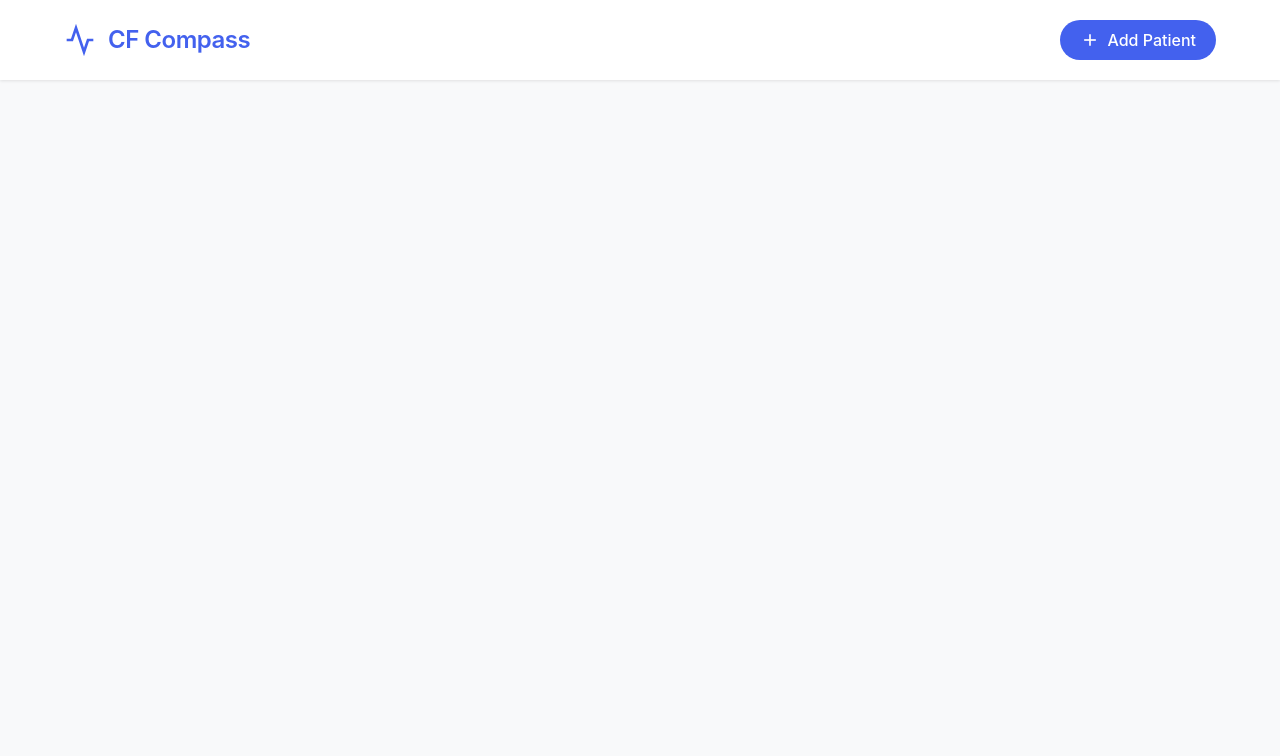
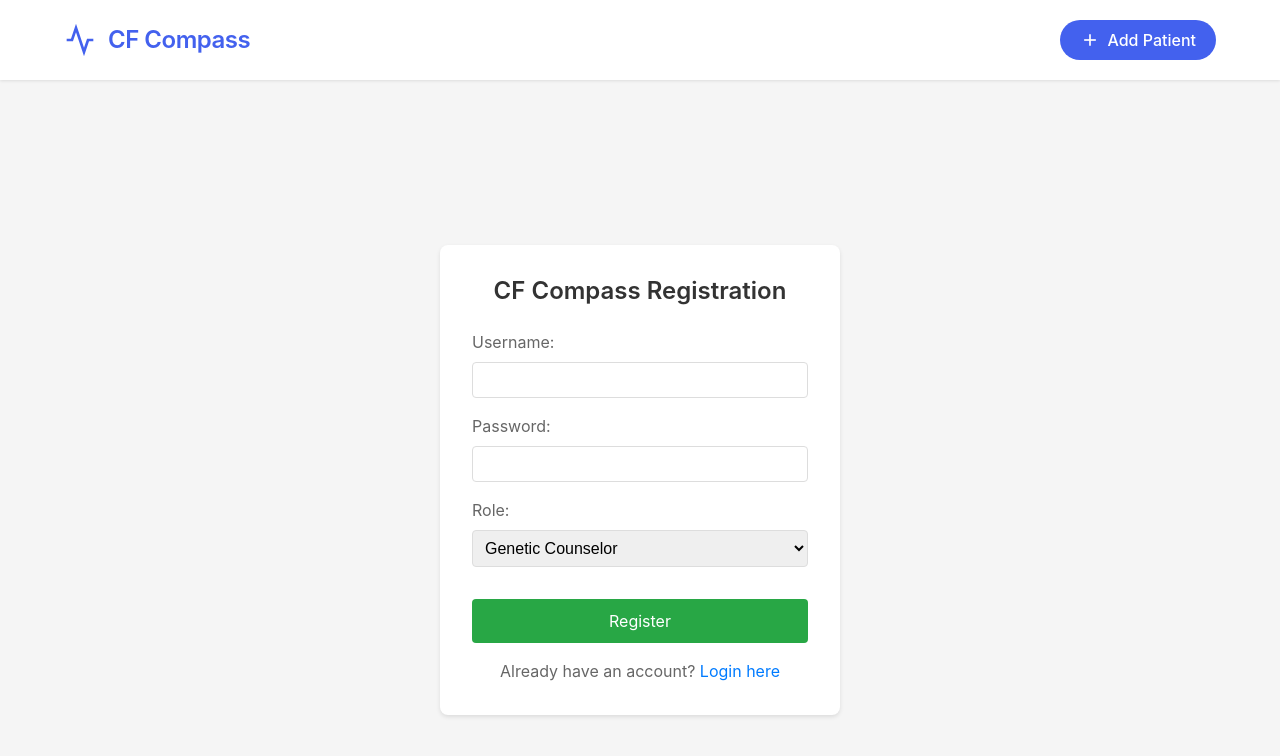
Before and after one commit to sandeep-adem-93/CF-Compass, a React (Create React App) app in the folder cf-compass v4/cf-compass-frontend/: page /register in a window 1280 px wide. Shown: the top 756 px of the page. Built offline with nearby package versions, Linux system fonts and the light colour scheme; no server answers.

Commit message:
attempt2

```diff
--- a/cf-compass v4/cf-compass-frontend/src/App.js
+++ b/cf-compass v4/cf-compass-frontend/src/App.js
@@ -5,6 +5,7 @@ import PatientDetails from './pages/PatientDetails';
 import Navbar from './components/Navbar';
 import AddPatientModal from './components/AddPatientModal';
 import Login from './pages/Login';
+import Register from './pages/Register';
 import { uploadPatientData, getPatients } from './services/patientService';
 import './App.css';
 
@@ -53,6 +54,7 @@ function App() {
         <main className="app-content">
           <Routes>
             <Route path="/login" element={<Login />} />
+            <Route path="/register" element={<Register />} />
             <Route
               path="/dashboard"
               element={
--- /dev/null
+++ b/cf-compass v4/cf-compass-frontend/src/pages/Register.css
@@ -0,0 +1,82 @@
+.register-container {
+  display: flex;
+  justify-content: center;
+  align-items: center;
+  min-height: 100vh;
+  background-color: #f5f5f5;
+}
+
+.register-box {
+  background: white;
+  padding: 2rem;
+  border-radius: 8px;
+  box-shadow: 0 2px 4px rgba(0, 0, 0, 0.1);
+  width: 100%;
+  max-width: 400px;
+}
+
+.register-box h2 {
+  text-align: center;
+  color: #333;
+  margin-bottom: 1.5rem;
+}
+
+.form-group {
+  margin-bottom: 1rem;
+}
+
+.form-group label {
+  display: block;
+  margin-bottom: 0.5rem;
+  color: #666;
+}
+
+.form-group input,
+.form-group select {
+  width: 100%;
+  padding: 0.5rem;
+  border: 1px solid #ddd;
+  border-radius: 4px;
+  font-size: 1rem;
+}
+
+.register-button {
+  width: 100%;
+  padding: 0.75rem;
+  background-color: #28a745;
+  color: white;
+  border: none;
+  border-radius: 4px;
+  font-size: 1rem;
+  cursor: pointer;
+  margin-top: 1rem;
+}
+
+.register-button:hover {
+  background-color: #218838;
+}
+
+.error-message {
+  color: #dc3545;
+  background-color: #f8d7da;
+  border: 1px solid #f5c6cb;
+  padding: 0.75rem;
+  border-radius: 4px;
+  margin-bottom: 1rem;
+  text-align: center;
+}
+
+.login-link {
+  text-align: center;
+  margin-top: 1rem;
+  color: #666;
+}
+
+.login-link a {
+  color: #007bff;
+  text-decoration: none;
+}
+
+.login-link a:hover {
+  text-decoration: underline;
+}
--- /dev/null
+++ b/cf-compass v4/cf-compass-frontend/src/pages/Register.js
@@ -0,0 +1,88 @@
+import React, { useState } from 'react';
+import { useNavigate } from 'react-router-dom';
+import axios from 'axios';
+import './Register.css';
+
+function Register() {
+  const [username, setUsername] = useState('');
+  const [password, setPassword] = useState('');
+  const [role, setRole] = useState('genetic_counselor');
+  const [error, setError] = useState('');
+  const navigate = useNavigate();
+
+  const handleSubmit = async (e) => {
+    e.preventDefault();
+    try {
+      console.log('=== Registration Attempt ===');
+      console.log('Username:', username);
+      console.log('Role:', role);
+
+      const response = await axios.post('/api/auth/register', {
+        username,
+        password,
+        role
+      });
+
+      console.log('Registration successful:', response.data);
+
+      // Store token and user info
+      localStorage.setItem('token', response.data.token);
+      localStorage.setItem('user', JSON.stringify(response.data.user));
+
+      // Redirect to dashboard
+      navigate('/dashboard');
+    } catch (error) {
+      console.error('Registration error:', error);
+      setError(error.response?.data?.error || 'Registration failed');
+    }
+  };
+
+  return (
+    <div className="register-container">
+      <div className="register-box">
+        <h2>CF Compass Registration</h2>
+        {error && <div className="error-message">{error}</div>}
+        <form onSubmit={handleSubmit}>
+          <div className="form-group">
+            <label htmlFor="username">Username:</label>
+            <input
+              type="text"
+              id="username"
+              value={username}
+              onChange={(e) => setUsername(e.target.value)}
+              required
+            />
+          </div>
+          <div className="form-group">
+            <label htmlFor="password">Password:</label>
+            <input
+              type="password"
+              id="password"
+              value={password}
+              onChange={(e) => setPassword(e.target.value)}
+              required
+            />
+          </div>
+          <div className="form-group">
+            <label htmlFor="role">Role:</label>
+            <select
+              id="role"
+              value={role}
+              onChange={(e) => setRole(e.target.value)}
+              required
+            >
+              <option value="genetic_counselor">Genetic Counselor</option>
+              <option value="medical_receptionist">Medical Receptionist</option>
+            </select>
+          </div>
+          <button type="submit" className="register-button">Register</button>
+        </form>
+        <div className="login-link">
+          Already have an account? <a href="/login">Login here</a>
+        </div>
+      </div>
+    </div>
+  );
+}
+
+export default Register;
```
Also changed, not shown: 1 other file (tests, documents, lock files or other folders).
